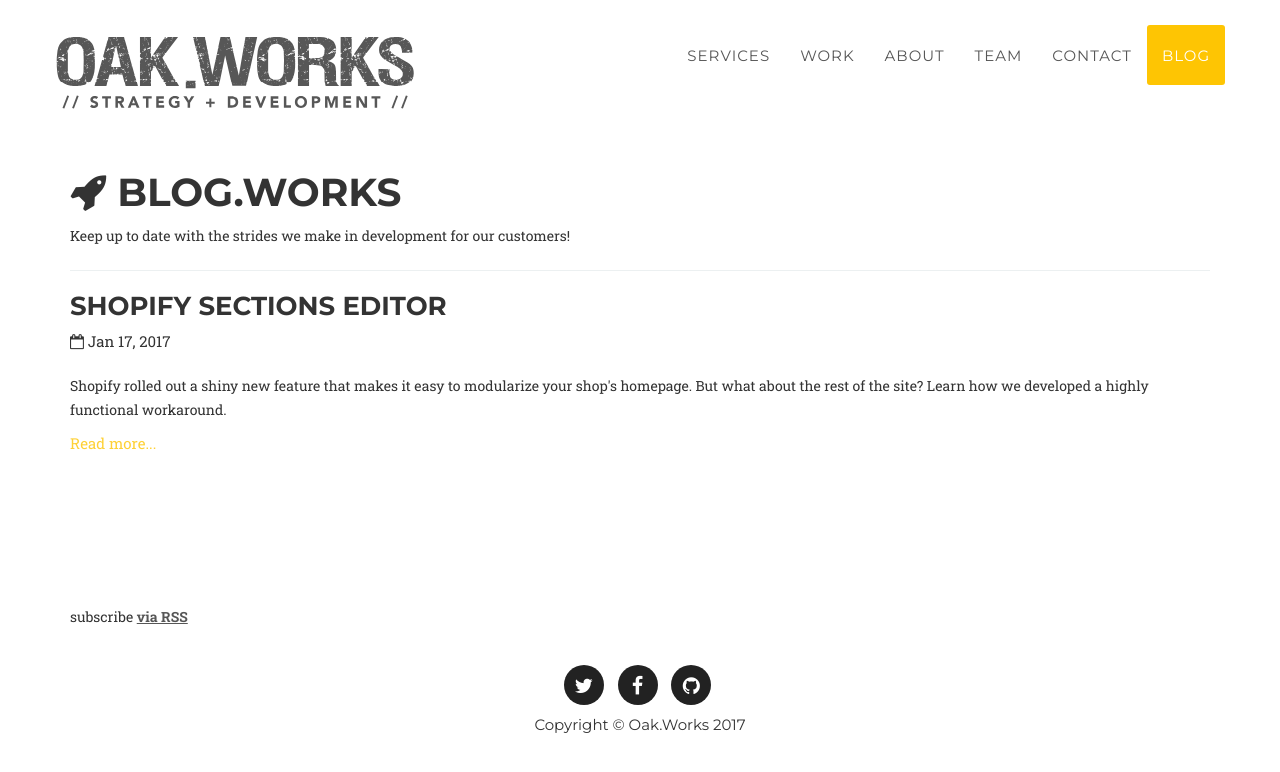
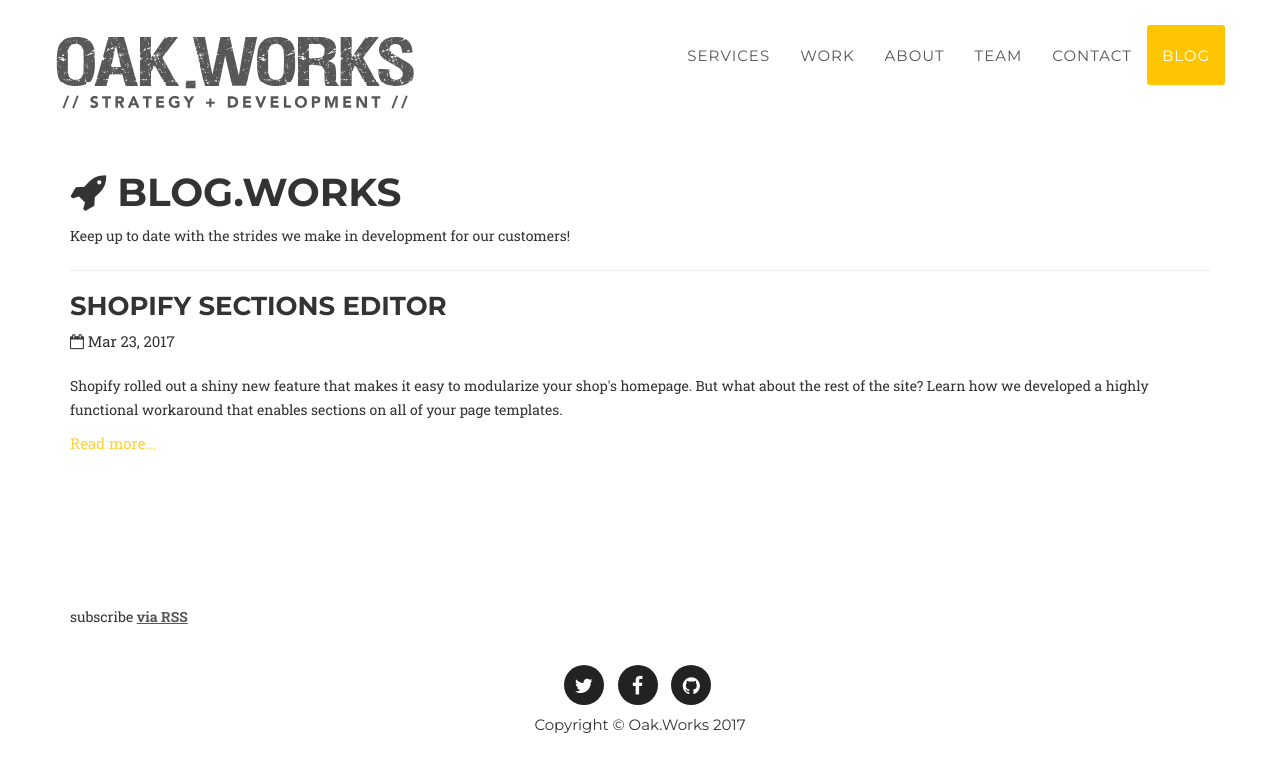
Before and after one commit to oakworks/oakworks.github.io, a Jekyll site: the page built from blog/index.html, in a window 1280 px wide. Shown: the top 772 px of the page. Built offline with Jekyll 4.4.1, drawn with Linux system fonts in a browser that asks for light colours; nearby versions of some CDN libraries; some web fonts are replaced; a script that is not in the unit is left out.

Commit message:
updated date and included pic in article

```diff
--- a/blog/_posts/2017-01-17-shopify-sections-editor.md
+++ b/blog/_posts/2017-03-23-shopify-sections-editor.md
@@ -3,9 +3,11 @@
 subtitle: Take advantage of blocks to modularize your entire shop
 layout: post
 modal-id: 6
-date: 2017-01-17
+date: 2017-03-23
 category: technical
-intro: Shopify rolled out a shiny new feature that makes it easy to modularize your shop's homepage. But what about the rest of the site? Learn how we developed a highly functional workaround.
+by: Bradley Wilkerson
+pic: https://avatars3.githubusercontent.com/u/15271677?v=3&s=134
+intro: Shopify rolled out a shiny new feature that makes it easy to modularize your shop's homepage. But what about the rest of the site? Learn how we developed a highly functional workaround that enables sections on all of your page templates.
 
 ---
 
@@ -59,7 +61,7 @@
 
 **1. Create a file in `/sections` directory for each main page.** The markup in these files is, for the most part, a long switch statement. Like this:
 
-{% highlight liquid %}
+{% highlight liquid linenos %}
 {% raw %}
 <div>
   {% for block in section.blocks %}
```
